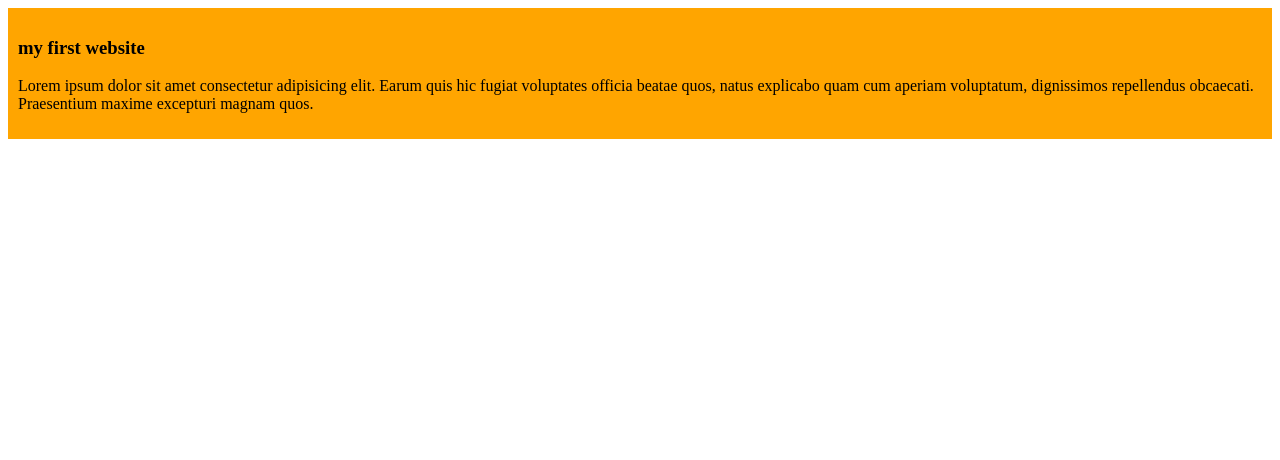
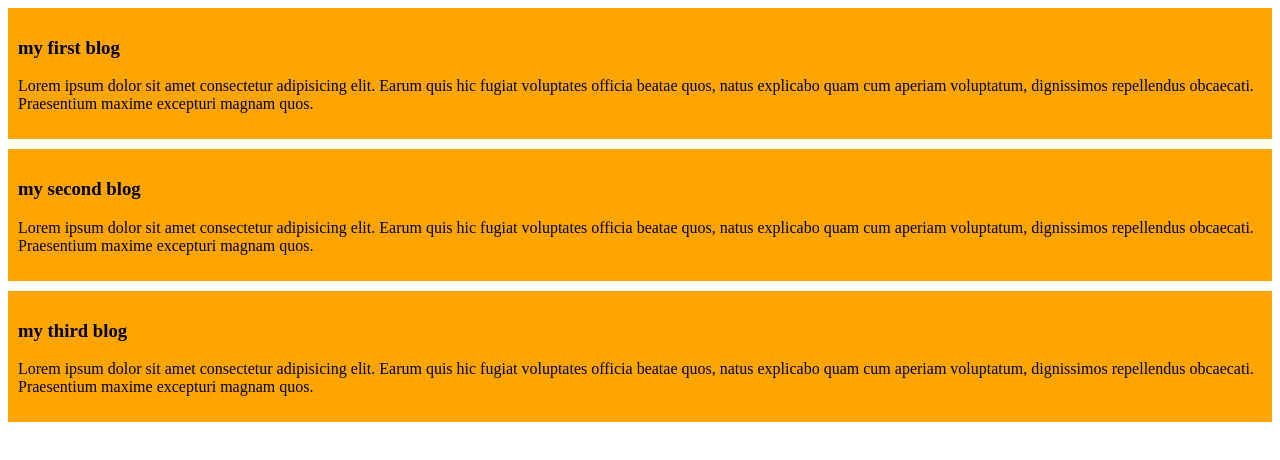
Before and after one commit to Jahid9236/my-simple-website, a plain HTML site: page index.html in a window 1280 px wide. Drawn offline with Linux system fonts and the light colour scheme.

Commit message:
added two blogs

```diff
--- a/index.html
+++ b/index.html
@@ -9,10 +9,24 @@
 <body>
     <div>
 
-    <h3>my first website</h3>
+    <h3>my first blog</h3>
     <p>Lorem ipsum dolor sit amet consectetur adipisicing elit. Earum quis hic fugiat voluptates officia beatae quos, natus explicabo quam cum aperiam voluptatum, dignissimos repellendus obcaecati. Praesentium maxime excepturi magnam quos.</p>
 
     </div>
 
+    <div>
+
+        <h3>my second blog</h3>
+        <p>Lorem ipsum dolor sit amet consectetur adipisicing elit. Earum quis hic fugiat voluptates officia beatae quos, natus explicabo quam cum aperiam voluptatum, dignissimos repellendus obcaecati. Praesentium maxime excepturi magnam quos.</p>
+
+        </div>
+
+        <div>
+
+            <h3>my third blog</h3>
+            <p>Lorem ipsum dolor sit amet consectetur adipisicing elit. Earum quis hic fugiat voluptates officia beatae quos, natus explicabo quam cum aperiam voluptatum, dignissimos repellendus obcaecati. Praesentium maxime excepturi magnam quos.</p>
+
+            </div>
+
 </body>
 </html>
--- a/styles/blog.css
+++ b/styles/blog.css
@@ -1,5 +1,5 @@
 div{
     background-color: orange;
     padding: 10px;
-
+    margin-bottom: 10px;
 }
```
